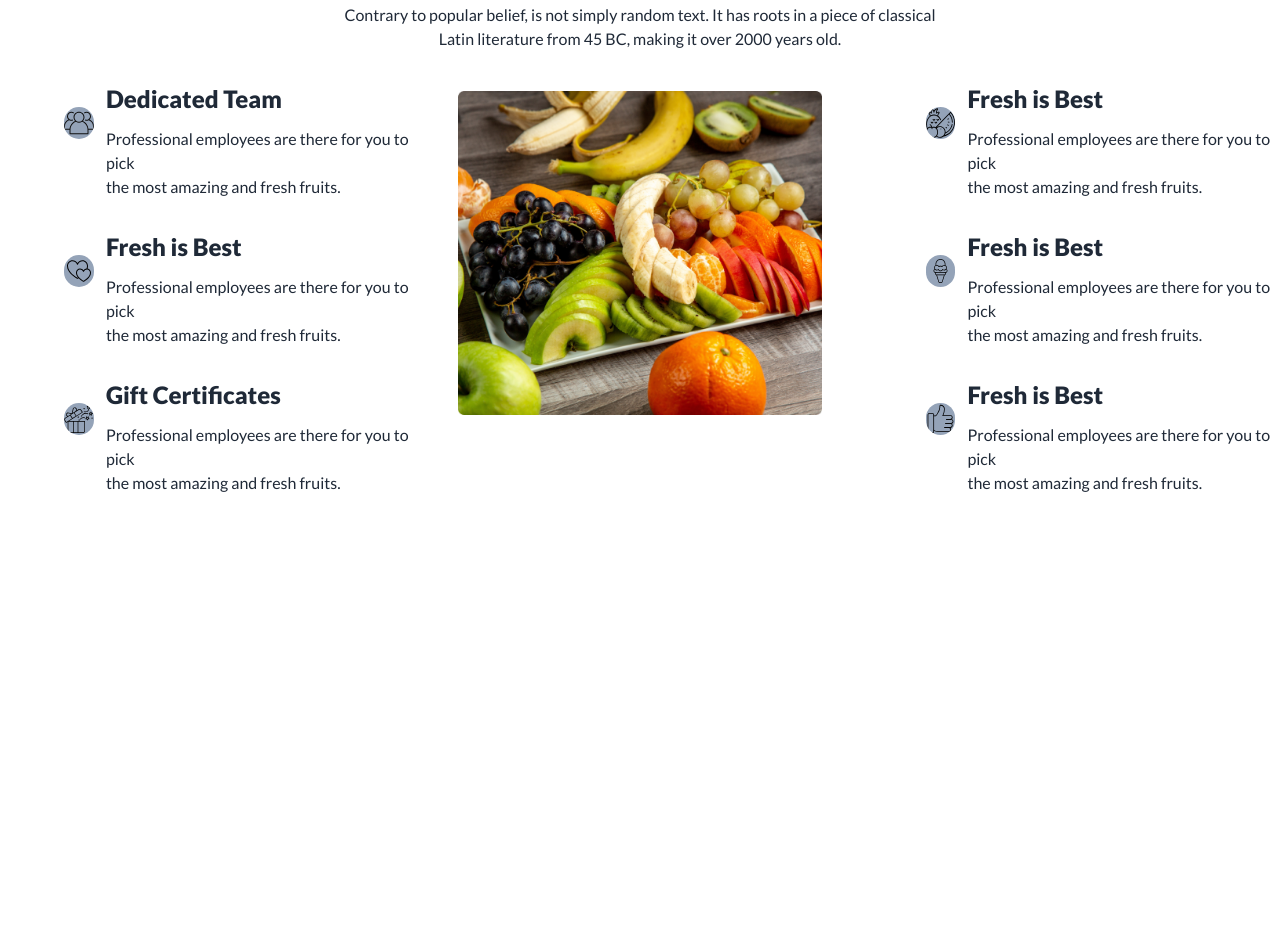
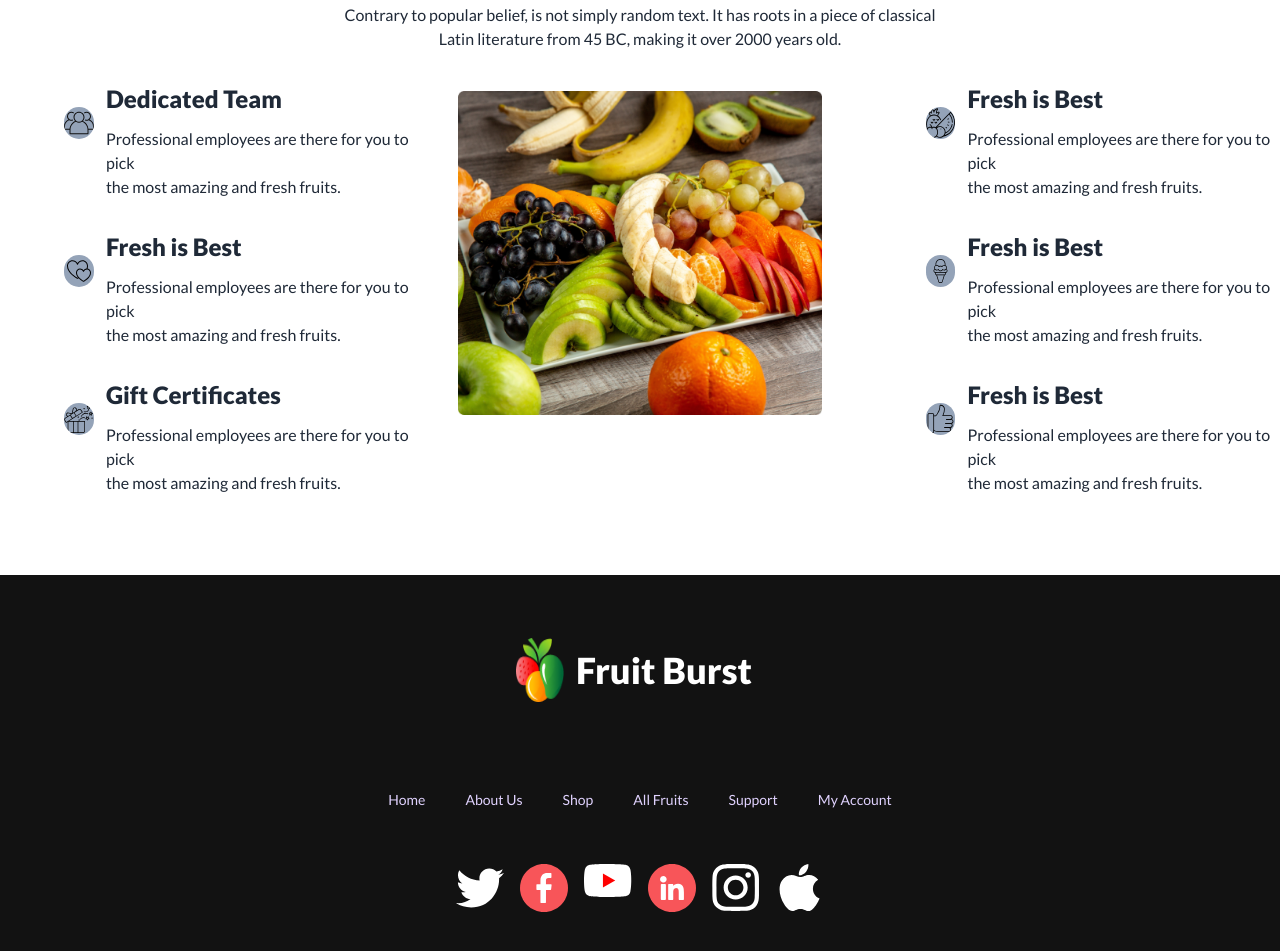
Before and after one commit to Kamrulthedev/fruit-brust, a plain HTML site: page index.html in a window 1280 px wide. Shown: the part 3097-4048 px from the top of the page. Before the commit the page ends 3672 px from the top, so only its background shows below. Drawn offline with nearby package versions, Linux system fonts and the light colour scheme.

Commit message:
chat commit

```diff
--- a/index.html
+++ b/index.html
@@ -421,8 +421,38 @@
 
         </section>
     </main>
-    <footer>
+    <footer class=" h-96 footer footer-center p-10 bg-[#121212] text-primary-content">
+        <div>
+            <div>
 
+                <div class="flex justify-center mt-4">
+                    <img class="w-12" src="images/logo.png" alt="">
+                    <h3 class="text-4xl p-3 font-extrabold text-white">Fruit Burst</h3>
+                </div>
+
+
+
+            </div>
+
+           <div class="flex gap-10 mt-20">
+            <p>Home</p>
+            <p>About Us</p>
+            <p>Shop</p>
+            <p>All Fruits</p>
+            <p>Support</p>
+            <p>My Account</p>
+           </div>
+        </div>
+        <div>
+            <div class="grid grid-flow-col gap-4">
+                <img class="w-12" src="images/twitter 1.svg" alt="">
+                <img class="w-12"  src="images/facebook 1.svg" alt="">
+                <img class="w-12"  src="images/Group 49.svg" alt="">
+                <img class="w-12"  src="images/linkedin 1.svg" alt="">
+                <img class="w-12"  src="images/instagram 1.svg" alt="">
+                 <img class="w-12"  src="images/apple 1.svg" alt="">
+            </div>
+        </div>
     </footer>
 </body>
 
```
Also changed, not shown: images/Group 49.svg (added), images/apple 1.svg (added), images/facebook 1 (1).svg (added), images/instagram 1.svg (added), images/linkedin 1 (1).svg (added), images/twitter 1.svg (added).
